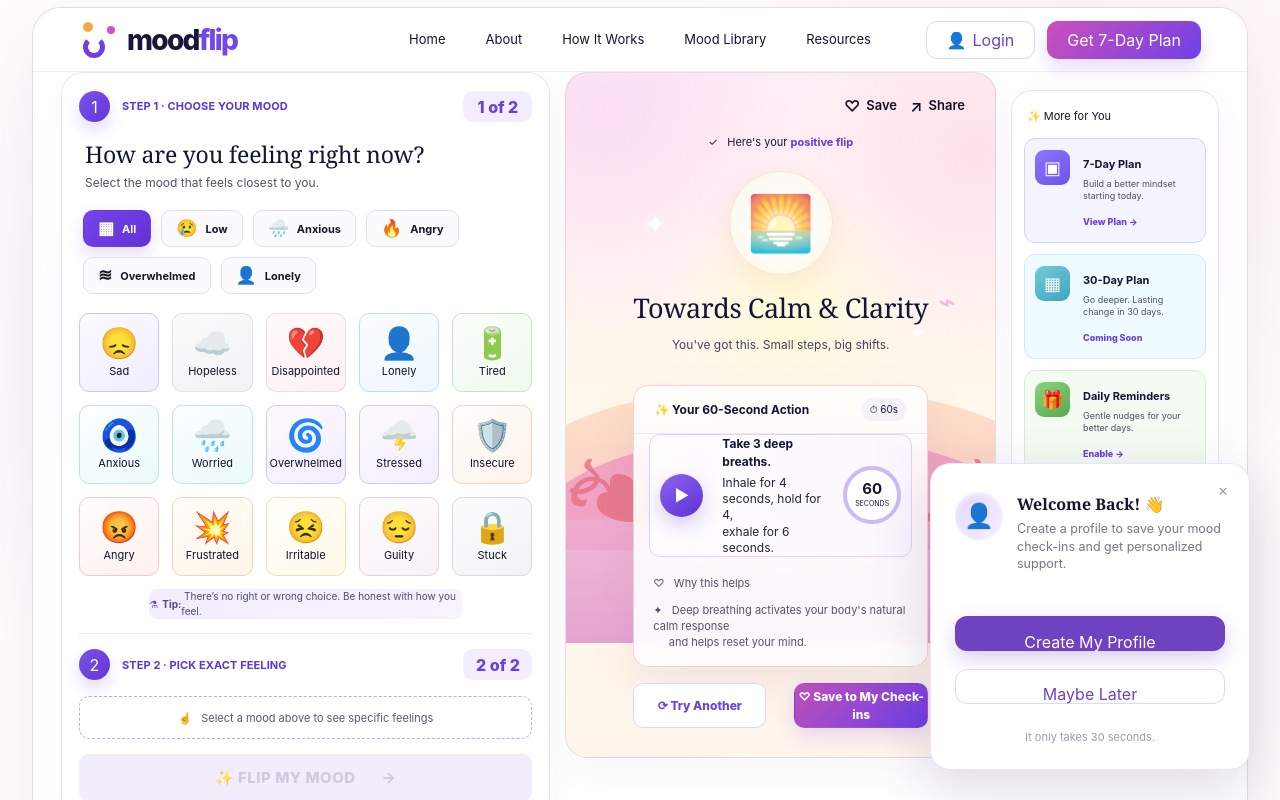
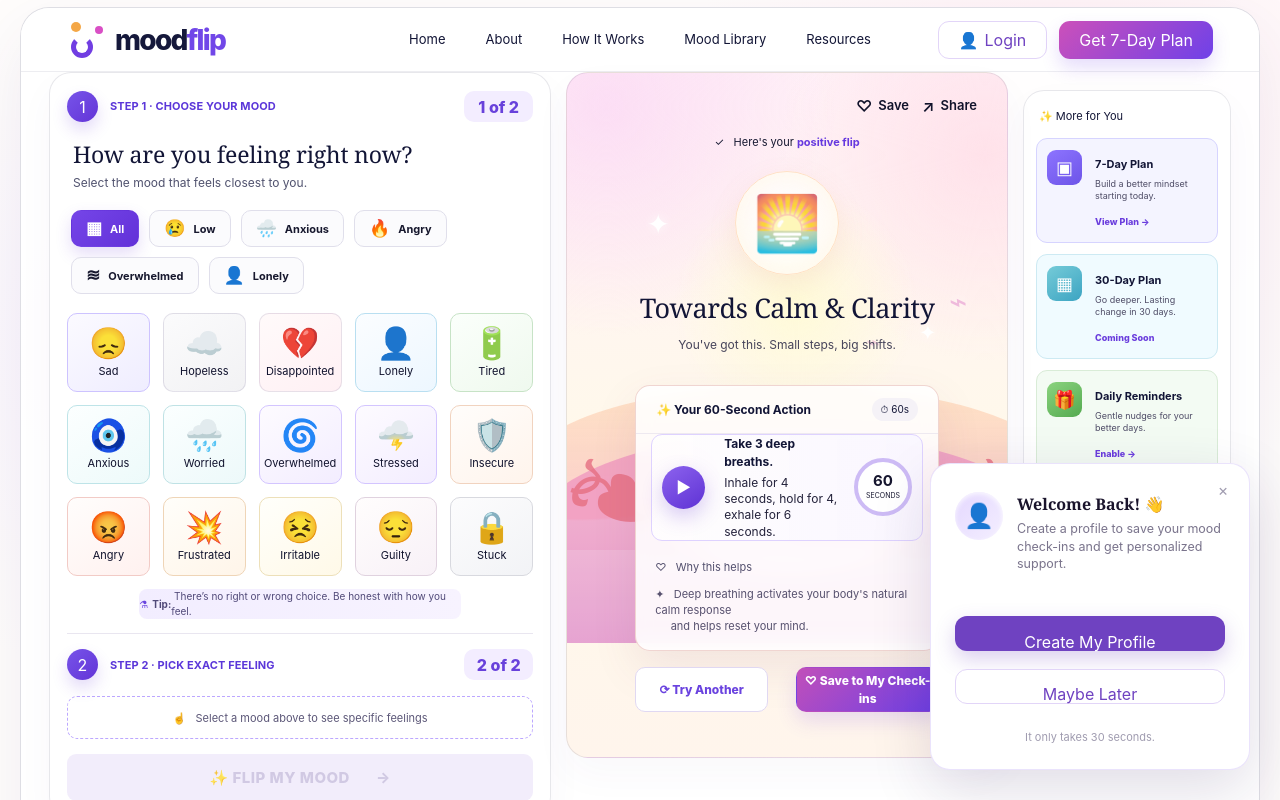
Before and after one commit to CodeStackLab/moodflip-website, a Next.js app: page / in a window 1280 px wide. Shown: the top 800 px of the page. Built offline with nearby package versions, Linux system fonts and the light colour scheme.

Commit message:
Make layout full width with small side padding

```diff
--- a/app/page.module.css
+++ b/app/page.module.css
@@ -1,6 +1,6 @@
 .pageShell {
   min-height: 100vh;
-  padding: 7px 32px 22px;
+  padding: 7px 20px 22px;
   background:
     radial-gradient(circle at 84% 12%, rgba(255, 227, 238, .5), transparent 28%),
     radial-gradient(circle at 10% 35%, rgba(244, 236, 255, .5), transparent 25%),
@@ -10,7 +10,7 @@
 
 .appFrame {
   position: relative;
-  max-width: 1560px;
+  width: 100%;
   margin: 0 auto;
   overflow: hidden;
   border: 1px solid rgba(24, 25, 64, .14);
```
